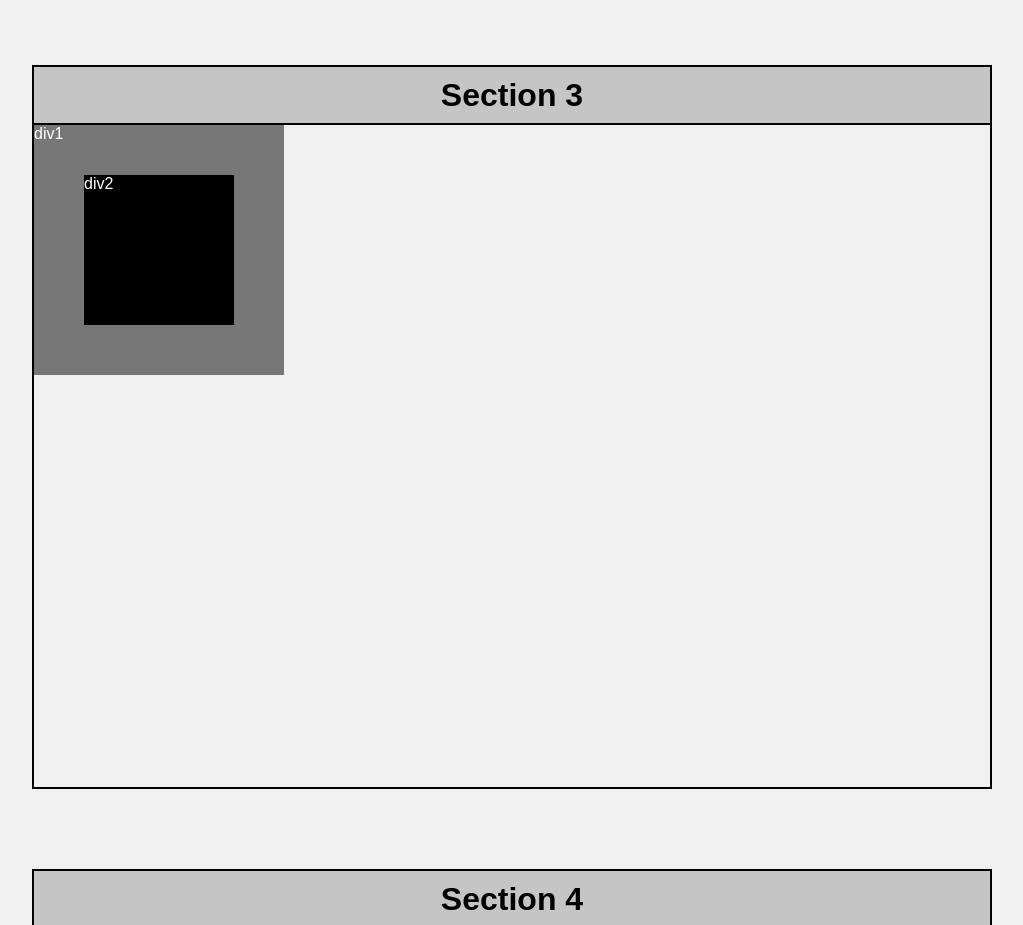
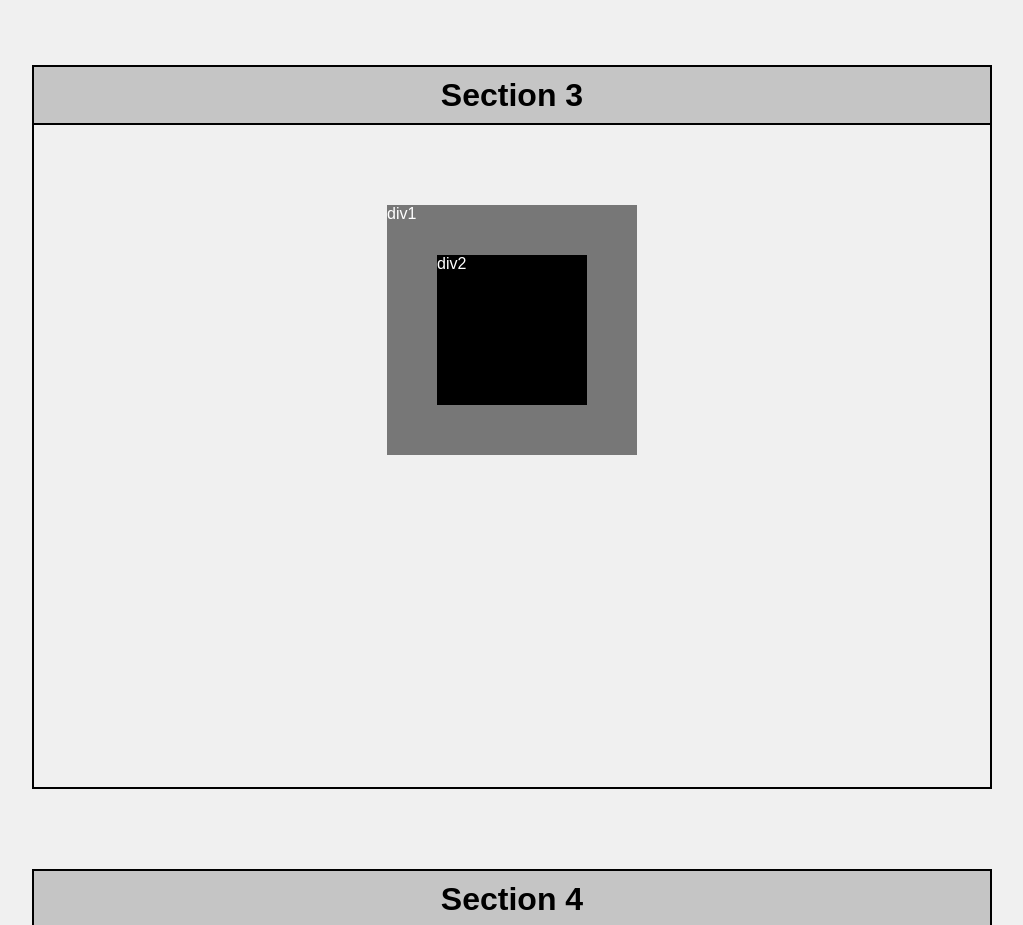
Before and after one commit to abhipatel9607/css_layout_drill, a plain HTML site: page index.html in a window 1280 px wide. Shown: the part 1660-2585 px from the top of the page, without its empty margins (128-1151 px from the left). Drawn offline with Linux system fonts and the light colour scheme.

Commit message:
Bug Fix - Section 3

```diff
--- a/style.css
+++ b/style.css
@@ -30,6 +30,7 @@ body {
   display: flex;
   gap: 10px;
 }
+
 .section_body_1 {
   display: flex;
   justify-content: space-between;
@@ -40,19 +41,28 @@ body {
   display: flex;
   justify-content: flex-start;
 }
+
 .row_2_2 {
   display: flex;
   justify-content: center;
 }
+
 .row_2_3 {
   display: flex;
   justify-content: flex-end;
 }
 
 /* Section - 03 */
+.section_body_3 {
+  display: flex;
+  justify-content: center;
+  margin-top: 10vh;
+}
+
 .box_3_1 {
   position: relative;
 }
+
 .box_3_2 {
   position: absolute;
   left: 50%;
@@ -76,10 +86,12 @@ body {
   display: flex;
   justify-content: flex-end;
 }
+
 .row_5_2 {
   display: flex;
   justify-content: center;
 }
+
 .row_5_3 {
   display: flex;
   justify-content: flex-start;
@@ -89,6 +101,7 @@ body {
 .section_6 {
   position: relative;
 }
+
 .box_6_1 {
   bottom: 0;
   right: 0;
@@ -101,6 +114,7 @@ body {
   bottom: 0;
   left: 0;
 }
+
 .box_6_3 {
   position: absolute;
   top: 0;
@@ -111,6 +125,7 @@ body {
 .box_7_1 {
   position: relative;
 }
+
 .box_7_2 {
   position: absolute;
   right: 0;
@@ -139,6 +154,7 @@ body {
   left: 50%;
   transform: translateX(-50%);
 }
+
 .box_9_3 {
   position: absolute;
   bottom: 0;
@@ -170,6 +186,7 @@ body {
   bottom: 0;
   right: 0;
 }
+
 .box_11_3 {
   position: absolute;
   bottom: 10px;
@@ -186,6 +203,7 @@ body {
   bottom: 0;
   right: -40%;
 }
+
 .box_12_3 {
   position: absolute;
   bottom: -16%;
@@ -196,6 +214,7 @@ body {
 .box_13_1 {
   position: relative;
 }
+
 .box_13_5 {
   position: absolute;
   left: 50%;
@@ -206,6 +225,7 @@ body {
 .section_body_14 {
   position: relative;
 }
+
 .box_14_1 {
   top: 0;
   right: 0;
@@ -230,11 +250,13 @@ body {
   top: 0;
   right: 25vw;
 }
+
 .box_15_3 {
   position: absolute;
   bottom: 6vw;
   left: 0;
 }
+
 .box_15_4 {
   position: absolute;
   bottom: 6vw;
```
